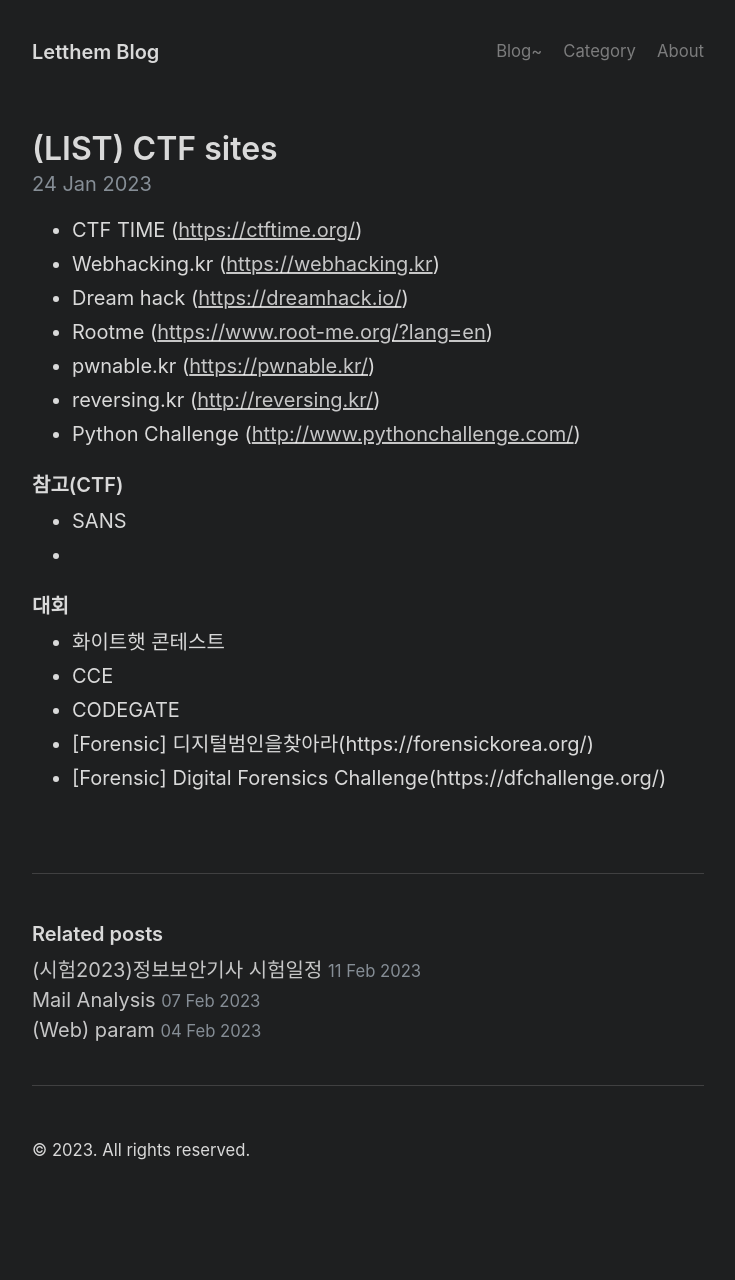
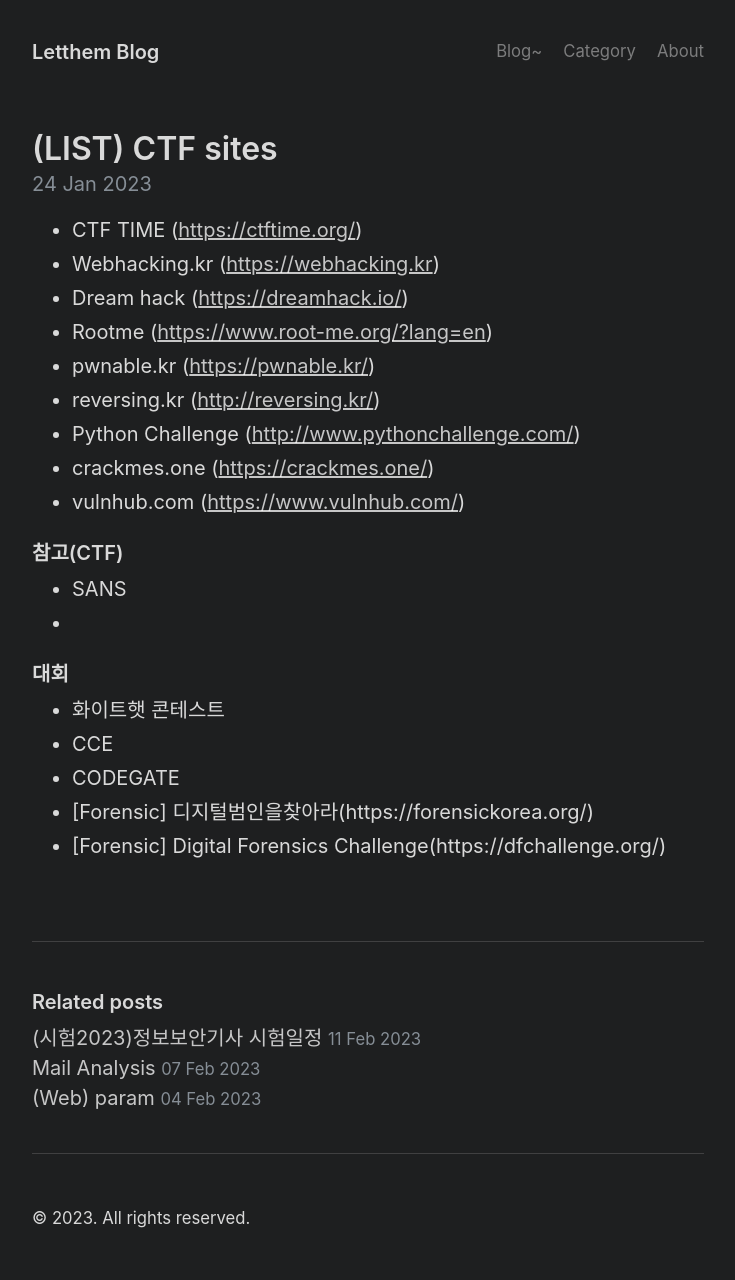
Before and after one commit to seleuchel/letthem_blog, a Jekyll site: the page built from _posts/2023-01-24-[LIST]-CTF-SITE.md, in a window 1280 px wide. Shown: the whole page, without its empty margins (272-1007 px from the left). Built offline with Jekyll 4.4.1, drawn with Linux system fonts in a browser that asks for light colours; before the commit the page ends 1212 px from its top, so only the background shows below that.

Commit message:
wargame+

```diff
--- a/_posts/2023-01-24-[LIST]-CTF-SITE.md
+++ b/_posts/2023-01-24-[LIST]-CTF-SITE.md
@@ -12,6 +12,8 @@
 * pwnable.kr (<https://pwnable.kr/>)
 * reversing.kr (<http://reversing.kr/>)
 * Python Challenge (<http://www.pythonchallenge.com/>)
+* crackmes.one (<https://crackmes.one/>)
+* vulnhub.com (<https://www.vulnhub.com/>)
 
 ### 참고(CTF)
 * SANS
```
